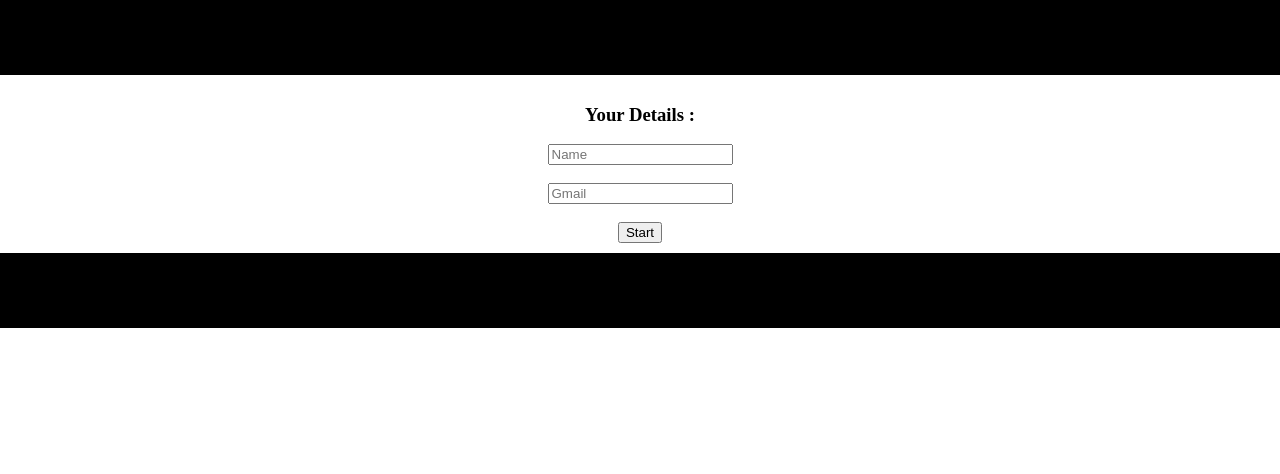
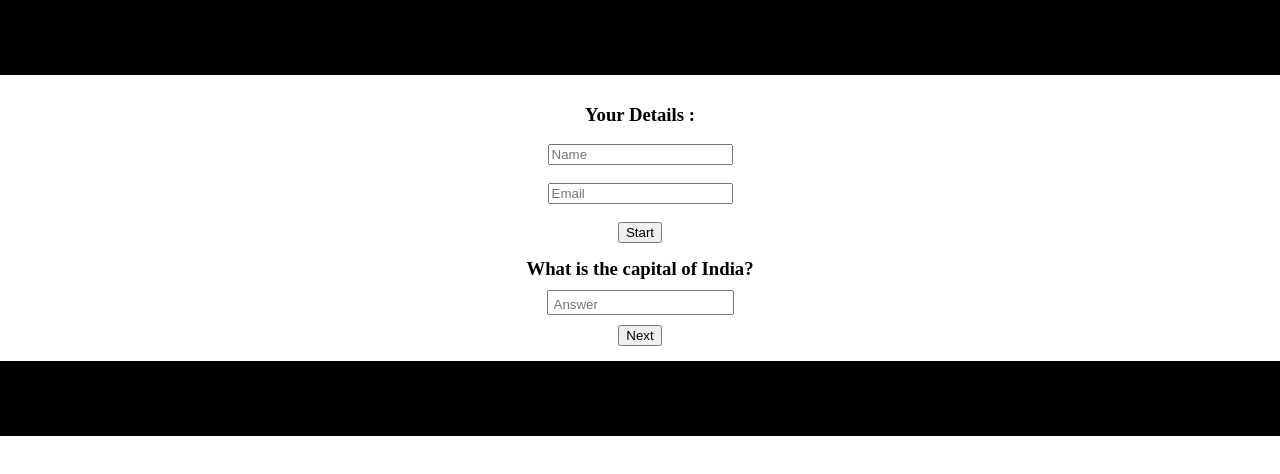
Before and after one commit to Webmav/5question-quiz-react, a React (Vite) app: page / in a window 1280 px wide. Shown: the top 474 px of the page. Built offline with nearby package versions, Linux system fonts and the light colour scheme.

Commit message:
Details is finished (stores name, email and upon clicking button, page doesn't show).

```diff
--- a/src/assets/components/Details.jsx
+++ b/src/assets/components/Details.jsx
@@ -2,13 +2,15 @@ import { useState } from 'react'
 import '../../index.css'
 
 export default function Details() {
+    const [isVisible, setIsVisible] = useState(true);
     const [name, setName] = useState('');
-    const [gmail, setGmail] = useState('');
+    const [email, setEmail] = useState('');
+
+    if(!isVisible) {
+        return null;
+    }
 
     return(
-        <>
-
-
             <div className='details-wrapper'>
                 <h3>Your Details : </h3>
 
@@ -19,30 +21,19 @@ export default function Details() {
                 /><br />
 
                 <input
-                    type="text"
-                    placeholder='Gmail'
-                    onChange={(event) => {setGmail(event.target.value)}}
+                    type="email"
+                    placeholder='Email'
+                    onChange={(event) => {setEmail(event.target.value)}}
                 /><br />
 
-                <button onClick={() =>{alert(`Your gmail: ${gmail}, name: ${name} `)}}>Start</button>
+                <button
+                    id='button'
+                    onClick={buttonClick}>Start</button>
             </div>
+    );
 
-            {/* <div id="details" className=''>
-                <div id="nGSubmitDiv">
-                    <h3 align="center">Your Details : </h3>
-                    <div className="nGSubmit">
-                        <input type="text" className="nGSubmit" id="nGSubmitName"
-                            placeholder="Name" /><br /><br />
-                    </div>
-                    <div className="nGSubmit">
-                        <input type="text" className="nGSubmit"  id="nGSubmitGmail"
-                            placeholder="Gmail" /><br /><br />
-                    </div>
-                    <div className="nGSubmit">
-                        <button id="startButton">Start</button>
-                    </div>
-                </div>
-            </div> */}
-        </>
-    );
+    function buttonClick() {
+        // alert(`Your name is "${name}" and your email is "${email}"`)
+        setIsVisible(false)
+    };
 }
--- a/src/assets/components/FirstQuestion.jsx
+++ b/src/assets/components/FirstQuestion.jsx
@@ -1,22 +1,28 @@
+import { useState } from 'react'
+import Details from './Details'
+
 export default function First(){
+    const [isVisible, setIsVisible] = useState(true);
+
+    function buttonClick() {
+        setIsVisible(false);
+    }
+
+    if(!isVisible) {
+        return null;
+    }
+
     return(
-        <>
+        <div className="first-wrapper">
+            <h3>What is the capital of India?</h3>
 
-                <div id="first" className="hidden">
-                    <div id="qOneDiv">
-                        <div className="qOne">
-                            <h3>What is the capital of India?</h3>
-                        </div>
-                        <div className="qOne">
-                            <input type="text" className="qOne" id="qCapital"
-                                placeholder="Answer" />
-                        </div>
-                        <div className="qOne">
-                            <button className="next">Next</button>
-                        </div>
-                    </div>
-                </div>
+            <input
+                type="text"
+                className="qOne"
+                id="qCapital"
+                placeholder="Answer" />
 
-        </>
+            <button className="next" onClick={() => {console.log({name})}}>Next</button>
+        </div>
     )
 }
--- a/src/index.css
+++ b/src/index.css
@@ -195,3 +195,16 @@ div#scoreDiv {
 .details-wrapper > * {
     align-self: center;
 }
+
+.first-wrapper {
+    display: flex;
+    flex-direction: column;
+
+    margin: 10px;
+}
+
+.first-wrapper > * {
+    align-self: center;
+
+    margin-block: 5px;
+}
```
